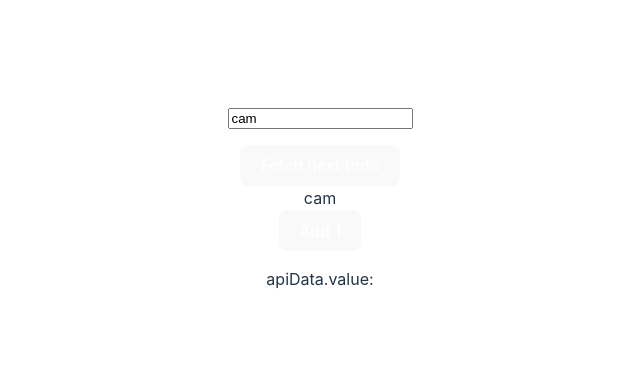
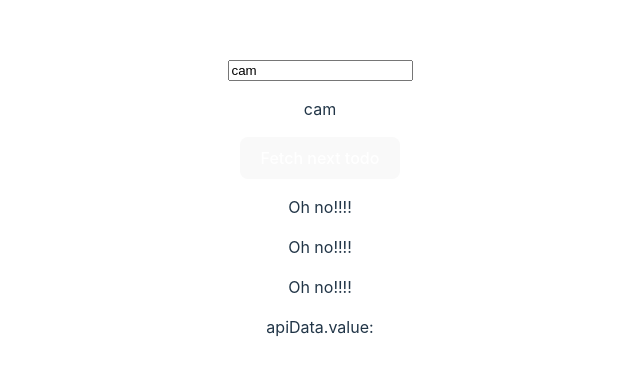
Before and after one commit to cameron-hall9292/template, a Vue app: page / in a window 1280 px wide. Shown: the part 194-570 px from the top of the page, without its empty margins (320-960 px from the left). Built offline with nearby package versions, Linux system fonts and the light colour scheme.

Commit message:
fixed server timeout error on backend by rewriting call to database pool to query data

```diff
--- a/src/App.vue
+++ b/src/App.vue
@@ -17,7 +17,12 @@ let textInput = ref<string>("");
 
 const count = ref(0);
 
-const apiData = ref([]);
+const apiData: string[] = ref([]);
+
+
+let recipeName: string = "";
+let recipeIngredients: string = "";
+let recipeInstructions: string = "";
 
    //onMounted(() => {
      //fetch(`http://localhost:3000/display?name=${searchString}`)
@@ -28,16 +33,33 @@ const apiData = ref([]);
    //});
 const todoId = ref(1)
 
-  async function fetchData() {
-  const res = await fetch(
-    `http://localhost:3000/display?name=${searchString.value}`
-  )
-  await console.log("fetch func called")
-  apiData.value = await res.json()
 
-  console.log(`searchString.value: ${searchString.value}`)
-  console.log(apiData);
+async function fetchData()
+{
+  try
+  {
 
+    //searchString.value = "test"
+    const res = await fetch(
+      `http://localhost:3000/display?name=${searchString.value}`
+    )
+
+    apiData.value = await res.json()
+
+
+    recipeName = apiData.value.rows[0].name;
+    recipeIngredients= apiData.value.rows[0].ingredients;
+    recipeInstructions= apiData.value.rows[0].instructions;
+
+    console.log("api func called")
+  }
+  catch (error)
+  {
+    recipeName = null;
+    recipeIngredients = null;
+    recipeInstructions = null;
+    console.error(error);
+  }
 }
 
 //fetchData();
@@ -55,11 +77,15 @@ const testButtonFunc = () =>
 
 <template>
   <input v-model="searchString" placeholder="type text here">
-  <p>{{ textInput }}</p>
+  <p>{{ searchString }}</p>
   <button class="button" @click="fetchData" >Fetch next todo</button>
-  <div>{{ searchString }}</div>
-
-  <button class="button" @click="count++">Add 1</button>
+  <p v-if="recipeName">recipeName: {{ recipeName }}</p>
+  <p v-else>Oh no!!!!</p>
+  <p v-if="recipeIngredients">recipeIngredients: {{ recipeIngredients}}</p>
+  <p v-else>Oh no!!!!</p>
+  <p v-if="recipeInstructions">recipeInstructions: {{ recipeInstructions }}</p>
+  <p v-else>Oh no!!!!</p>
+  <p> {{ recipeName }}</p>
   <p>apiData.value: {{ apiData.rows}}</p>
 </template>
 
--- a/src/components/junk.vue
+++ b/src/components/junk.vue
@@ -3,3 +3,4 @@
   <Title :titleHeader="apiData.name" />
   <ingredients :Ingredients="apiData.ingredients" />
   <instructions :Instructions="apiData.instructions" />
+  <div>{{ todoData.rows[0].name }}</div>
```
